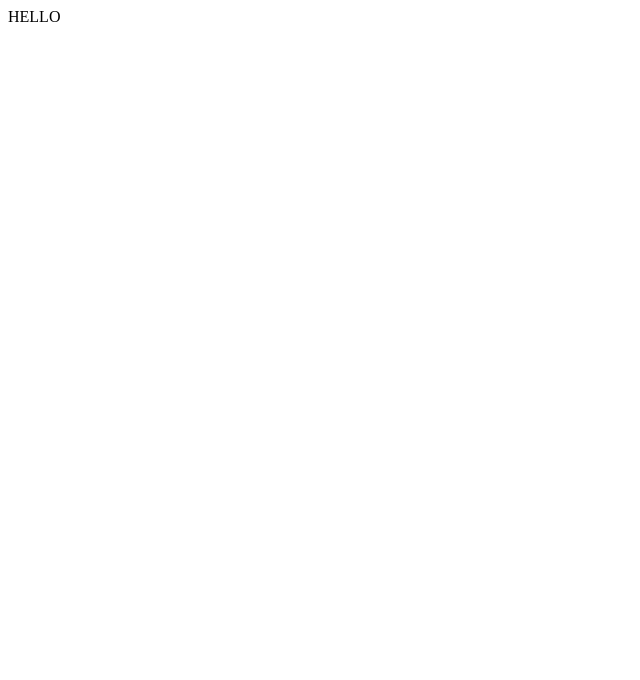
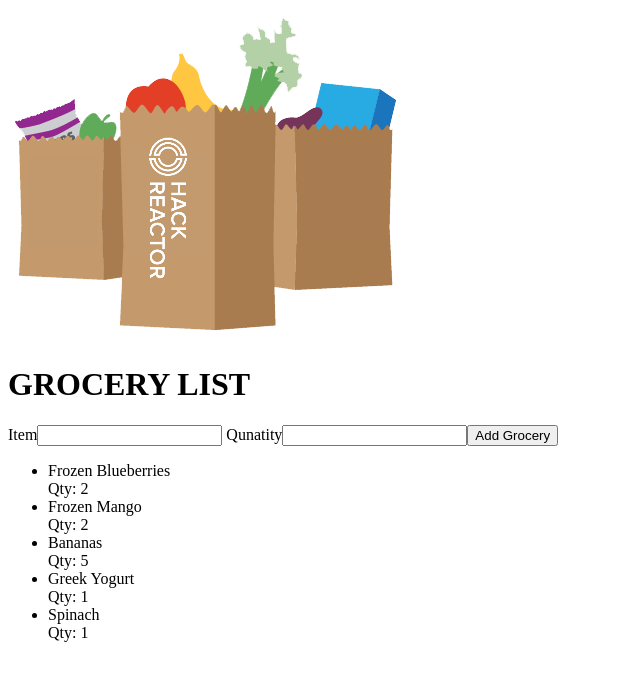
Before and after one commit to jimwalter/grocery-list-rebuild, a React app: page / in a window 1280 px wide. Shown: the top 680 px of the page, without its empty margins (0-640 px from the left). Built offline with nearby package versions, Linux system fonts and the light colour scheme; the HTML template or start-up script is replaced by a standard one.

Commit message:
rendering list with test data

```diff
--- a/client/src/components/App.jsx
+++ b/client/src/components/App.jsx
@@ -1,16 +1,49 @@
 import React from 'react';
+import Form from './Form.jsx';
+import GroceryList from './GroceryList.jsx';
 
 
 class App extends React.Component{
   constructor(props) {
     super(props)
     this.state = {
-      groceries: []
+      groceries: [
+        {
+          id: 1,
+          name: "Frozen Blueberries",
+          quantity: 2
+        },
+        {
+          id: 2,
+          name: "Frozen Mango",
+          quantity: 2
+        },
+        {
+          id: 3,
+          name: "Bananas",
+          quantity: 5
+        },
+        {
+          id: 4,
+          name: "Greek Yogurt",
+          quantity: 1
+        },
+        {
+          id: 5,
+          name: "Spinach",
+          quantity: 1
+        }
+      ]
     }
   }
 
   render() {
-    return <div>HELLO</div>
+    return (
+      <div>
+        <Form />
+        <GroceryList groceries={this.state.groceries} />
+      </div>
+    )
   }
 }
 
--- a/client/src/components/Form.jsx
+++ b/client/src/components/Form.jsx
@@ -0,0 +1,34 @@
+import React from 'react';
+import Header from './Header.jsx';
+
+class Form extends React.Component{
+  constructor(props) {
+    super(props)
+    this.state = {
+      name: '',
+      quantity: ''
+    }
+  }
+
+
+  render() {
+    return(
+      <div>
+        <img src="grocery-bags.png"/>
+        <Header />
+          <form>
+            <label> Item
+              <input name="item" value=""/>
+            </label>
+            <label> Qunatity
+              <input name="quantity" value=""/>
+            </label>
+            <button>Add Grocery</button>
+          </form>
+      </div>
+    )
+
+  }
+}
+
+export default Form;
--- a/client/src/components/GroceryList.jsx
+++ b/client/src/components/GroceryList.jsx
@@ -0,0 +1,14 @@
+import React from 'react';
+import GroceryListItem from './GroceryListItem.jsx';
+
+const GroceryList = (props) => {
+  return (
+    <ul className="groceries">
+      {props.groceries.map( (item) => {
+        return <GroceryListItem key={item.id} grocery={item} />
+      })}
+    </ul>
+  );
+}
+
+export default GroceryList;
--- a/client/src/components/GroceryListItem.jsx
+++ b/client/src/components/GroceryListItem.jsx
@@ -0,0 +1,9 @@
+import React from 'react';
+
+const GroceryListItem = (props) => {
+  return (
+    <li>{props.grocery.name} <br></br>Qty: {props.grocery.quantity}</li>
+  )
+}
+
+export default GroceryListItem;
--- a/client/src/components/Header.jsx
+++ b/client/src/components/Header.jsx
@@ -0,0 +1,9 @@
+import React from 'react';
+
+const Header = () => {
+  return (
+    <h1>GROCERY LIST</h1>
+  )
+}
+
+export default Header;
```
Also changed, not shown: 3 other files (tests, documents, lock files or other folders).
